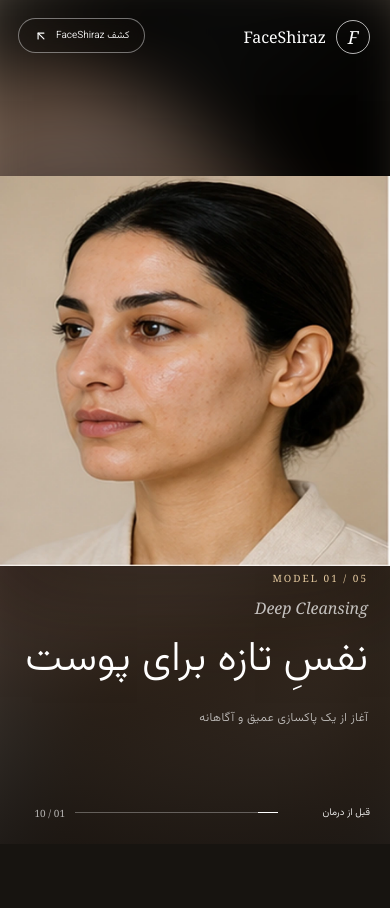
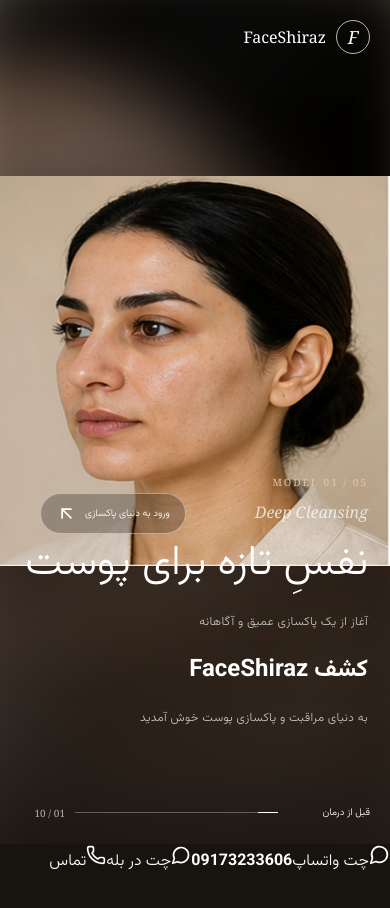
Before and after one commit to smbd1368/facialweb, a Next.js app: page / in a window 390 px wide. Shown: the top 908 px of the page. Built offline with nearby package versions, Linux system fonts and the light colour scheme.

Commit message:
Add prominent homepage welcome CTA and WhatsApp Bale phone contact links

```diff
--- a/components/ScrollStory.tsx
+++ b/components/ScrollStory.tsx
@@ -1,11 +1,111 @@
 "use client";
 import Link from "next/link";
-import { ArrowUpLeft,ChevronDown } from "lucide-react";
-import { useEffect,useRef,useState } from "react";
-import gsap from "gsap";import { ScrollTrigger } from "gsap/ScrollTrigger";import "./scroll-story.css";
-const names=["before-01","before-02","before-03","before-04","before-05","treatment","after-01","after-02","after-03","after-04"];
-const models=[{id:"01",en:"Deep Cleansing",fa:"نفسِ تازه برای پوست",before:"آغاز از یک پاکسازی عمیق و آگاهانه",after:"پوستی سبک‌تر، پاک‌تر و سرزنده‌تر"},{id:"02",en:"Hydra Glow",fa:"رطوبت، رازِ درخشش",before:"وقتی پوست تشنه‌ی طراوت است",after:"لطافت عمیق با درخششی از جنس خودت"},{id:"03",en:"Acne Clarifying",fa:"آرامش برای پوست",before:"مراقبتی ملایم برای پوست‌های پرچالش",after:"تعادل بیشتر، التهاب کمتر، حس بهتر"},{id:"04",en:"Anti-Aging Renewal",fa:"زمان، با پوست مهربان‌تر",before:"احترام به سن و داستان طبیعی پوست",after:"طراوتی ظریف، بدون تغییر هویت چهره"},{id:"05",en:"Brightening",fa:"روشنایی از درون",before:"خداحافظی با کدری و خستگی پوست",after:"شفاف‌تر، یکدست‌تر، همچنان خودِ تو"}];
-export function ScrollStory(){const root=useRef<HTMLElement>(null),front=useRef<HTMLImageElement>(null),back=useRef<HTMLImageElement>(null);const cache=useRef<HTMLImageElement[][]>([]);const [loaded,setLoaded]=useState(false),[ui,setUi]=useState({model:0,frame:0});
- useEffect(()=>{gsap.registerPlugin(ScrollTrigger);let cancelled=false;cache.current=models.map(()=>[]);const loadModel=(m:number)=>Promise.all(names.map((n,i)=>new Promise<void>(resolve=>{const img=new Image();img.src=`/assets/facial-scroll/model-${String(m+1).padStart(2,"0")}/${n}.webp`;img.onload=()=>{cache.current[m][i]=img;resolve()};img.onerror=()=>resolve()})));const preload=async()=>{await loadModel(0);if(cancelled)return;setLoaded(true);for(let m=1;m<models.length;m++){if(cancelled)return;await loadModel(m)}};void preload();const total=49;const trigger=ScrollTrigger.create({trigger:root.current,start:"top top",end:"bottom bottom",scrub:.12,onUpdate:self=>{const index=Math.min(total,Math.round(self.progress*total)),m=Math.floor(index/10),f=index%10;setUi(p=>p.model===m&&p.frame===f?p:{model:m,frame:f})}});return()=>{cancelled=true;trigger.kill()}},[]);
- const current=models[ui.model],src=`/assets/facial-scroll/model-${String(ui.model+1).padStart(2,"0")}/${names[ui.frame]}.webp`,phase=ui.frame<5?"قبل از درمان":ui.frame===5?"در حال درمان":"بعد از درمان";
- return <main className="sequence-root hq-sequence" ref={root}><div className="sequence-stage"><div className="portrait-backdrop" style={{backgroundImage:`url('${src}')`}}/><div className="portrait-frame"><img ref={back} className="portrait-ghost" src={src} alt=""/><img ref={front} className="portrait-main" src={src} alt={`مدل ${current.fa}، ${phase}`}/></div><div className="sequence-shade"/><div className="sequence-brand"><i>F</i><span>FaceShiraz</span></div><Link href="/main" className="sequence-enter">کشف FaceShiraz <ArrowUpLeft size={14}/></Link>{!loaded&&<div className="sequence-loader"><b>FaceShiraz</b><span>داستان پوستت در حال آغاز است</span></div>}<div className="model-copy" key={current.id}><span className="model-count">MODEL {current.id} / 05</span><small>{current.en}</small><h1>{current.fa}</h1><p>{ui.frame<6?current.before:current.after}</p></div><div className="phase"><span>{phase}</span><i><b style={{width:`${(ui.frame+1)*10}%`}}/></i><em>{String(ui.frame+1).padStart(2,"0")} / 10</em></div><div className="sequence-hint"><ChevronDown/><span>داستان پوست را ورق بزن</span></div></div></main>}
+import { ArrowUpLeft, ChevronDown, MessageCircle, Phone } from "lucide-react";
+import { useEffect, useRef, useState } from "react";
+import gsap from "gsap";
+import { ScrollTrigger } from "gsap/ScrollTrigger";
+import "./scroll-story.css";
+
+const names = ["before-01", "before-02", "before-03", "before-04", "before-05", "treatment", "after-01", "after-02", "after-03", "after-04"];
+const models = [
+  { id: "01", en: "Deep Cleansing", fa: "نفسِ تازه برای پوست", before: "آغاز از یک پاکسازی عمیق و آگاهانه", after: "پوستی سبک‌تر، پاک‌تر و سرزنده‌تر" },
+  { id: "02", en: "Hydra Glow", fa: "رطوبت، رازِ درخشش", before: "وقتی پوست تشنه‌ی طراوت است", after: "لطافت عمیق با درخششی از جنس خودت" },
+  { id: "03", en: "Acne Clarifying", fa: "آرامش برای پوست", before: "مراقبتی ملایم برای پوست‌های پرچالش", after: "تعادل بیشتر، التهاب کمتر، حس بهتر" },
+  { id: "04", en: "Anti-Aging Renewal", fa: "زمان، با پوست مهربان‌تر", before: "احترام به سن و داستان طبیعی پوست", after: "طراوتی ظریف، بدون تغییر هویت چهره" },
+  { id: "05", en: "Brightening", fa: "روشنایی از درون", before: "خداحافظی با کدری و خستگی پوست", after: "شفاف‌تر، یکدست‌تر، همچنان خودِ تو" },
+];
+
+export function ScrollStory() {
+  const root = useRef<HTMLElement>(null);
+  const front = useRef<HTMLImageElement>(null);
+  const back = useRef<HTMLImageElement>(null);
+  const cache = useRef<HTMLImageElement[][]>([]);
+  const [loaded, setLoaded] = useState(false);
+  const [ui, setUi] = useState({ model: 0, frame: 0 });
+
+  useEffect(() => {
+    gsap.registerPlugin(ScrollTrigger);
+    let cancelled = false;
+    cache.current = models.map(() => []);
+    const loadModel = (m: number) =>
+      Promise.all(names.map((n, i) => new Promise<void>((resolve) => {
+        const img = new Image();
+        img.src = `/assets/facial-scroll/model-${String(m + 1).padStart(2, "0")}/${n}.webp`;
+        img.onload = () => { cache.current[m][i] = img; resolve(); };
+        img.onerror = () => resolve();
+      })));
+    const preload = async () => {
+      await loadModel(0);
+      if (cancelled) return;
+      setLoaded(true);
+      for (let m = 1; m < models.length; m++) {
+        if (cancelled) return;
+        await loadModel(m);
+      }
+    };
+    void preload();
+    const total = 49;
+    const trigger = ScrollTrigger.create({
+      trigger: root.current,
+      start: "top top",
+      end: "bottom bottom",
+      scrub: .12,
+      onUpdate: (self) => {
+        const index = Math.min(total, Math.round(self.progress * total));
+        const m = Math.floor(index / 10), f = index % 10;
+        setUi((p) => p.model === m && p.frame === f ? p : { model: m, frame: f });
+      },
+    });
+    return () => { cancelled = true; trigger.kill(); };
+  }, []);
+
+  const current = models[ui.model];
+  const src = `/assets/facial-scroll/model-${String(ui.model + 1).padStart(2, "0")}/${names[ui.frame]}.webp`;
+  const phase = ui.frame < 5 ? "قبل از درمان" : ui.frame === 5 ? "در حال درمان" : "بعد از درمان";
+
+  return (
+    <main className="sequence-root hq-sequence" ref={root}>
+      <div className="sequence-stage">
+        <div className="portrait-backdrop" style={{ backgroundImage: `url('${src}')` }} />
+        <div className="portrait-frame">
+          <img ref={back} className="portrait-ghost" src={src} alt="" />
+          <img ref={front} className="portrait-main" src={src} alt={`مدل ${current.fa}، ${phase}`} />
+        </div>
+        <div className="sequence-shade" />
+        <div className="sequence-brand"><i>F</i><span>FaceShiraz</span></div>
+        {!loaded && <div className="sequence-loader"><b>FaceShiraz</b><span>داستان پوستت در حال آغاز است</span></div>}
+        <div className="model-copy" key={current.id}>
+          <span className="model-count">MODEL {current.id} / 05</span>
+          <small>{current.en}</small>
+          <h1>{current.fa}</h1>
+          <p>{ui.frame < 6 ? current.before : current.after}</p>
+          {ui.model === 0 && ui.frame < 2 && (
+            <div className="welcome-copy">
+              <h2>کشف FaceShiraz</h2>
+              <p>به دنیای مراقبت و پاکسازی پوست خوش آمدید</p>
+              <Link href="/main" className="sequence-enter sequence-enter--hero">
+                ورود به دنیای پاکسازی <ArrowUpLeft size={21} />
+              </Link>
+            </div>
+          )}
+        </div>
+        <div className="phase">
+          <span>{phase}</span><i><b style={{ width: `${(ui.frame + 1) * 10}%` }} /></i>
+          <em>{String(ui.frame + 1).padStart(2, "0")} / 10</em>
+        </div>
+        <div className="sequence-hint"><ChevronDown /><span>داستان پوست را ورق بزن</span></div>
+      </div>
+      <nav className="contact-float" aria-label="راه‌های ارتباط با FaceShiraz">
+        <a className="contact-float__whatsapp" href="https://wa.me/989173233606" target="_blank" rel="noopener noreferrer" aria-label="چت در واتساپ">
+          <MessageCircle size={21} /><span>چت واتساپ</span><b>09173233606</b>
+        </a>
+        <a className="contact-float__bale" href="https://ble.ir" target="_blank" rel="noopener noreferrer" aria-label="ورود به پیام‌رسان بله">
+          <MessageCircle size={20} /><span>چت در بله</span>
+        </a>
+        <a className="contact-float__call" href="tel:+989173233606" aria-label="تماس تلفنی با FaceShiraz">
+          <Phone size={20} /><span>تماس</span>
+        </a>
+      </nav>
+    </main>
+  );
+}
```
